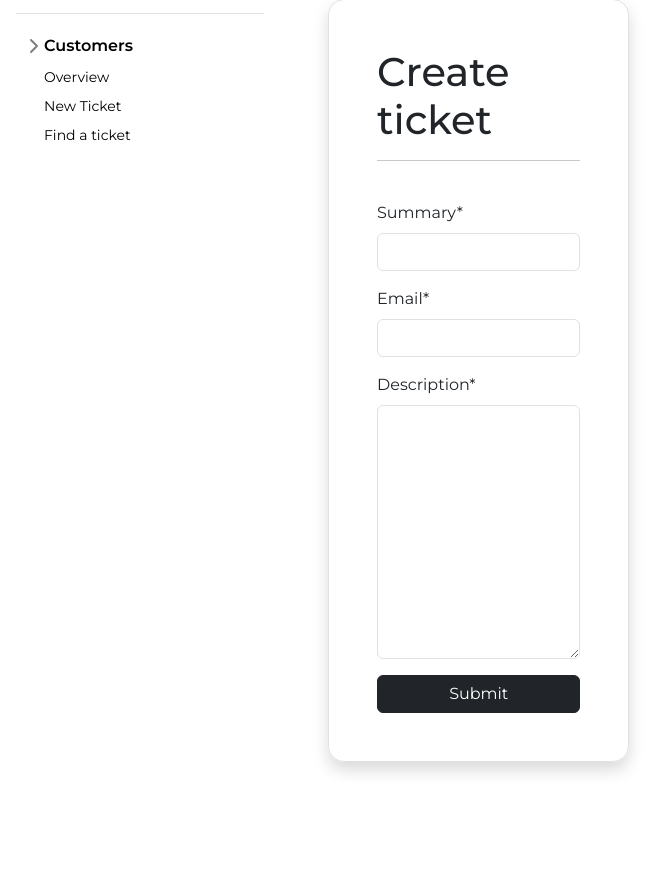
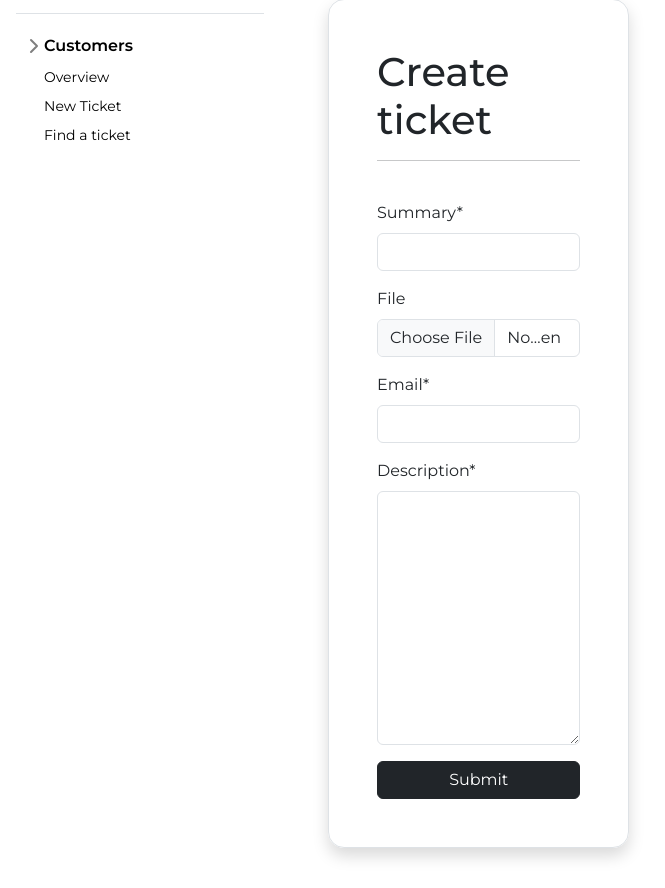
Before and after one commit to swelanauguste/infrastructure-it-unit, a Django app: page / in a window 1280 px wide. Shown: the part 49-937 px from the top of the page, without its empty margins (0-665 px from the left). Before the commit the page ends 907 px from the top, so only its background shows below. Run offline with Django 5.2, Linux system fonts and the light colour scheme; some libraries are stand-ins or nearby versions.

Commit message:
uploading files in tickets

```diff
--- a/app/tickets/forms.py
+++ b/app/tickets/forms.py
@@ -12,8 +12,10 @@ class TicketAssignTechnicianForm(forms.Form):
 
 class TicketCreateForm(forms.Form):
     summary = forms.CharField(max_length=100)
+    file = forms.FileField(required=False, widget=forms.ClearableFileInput())
     email = forms.EmailField(max_length=100)
     description = forms.CharField(widget=forms.Textarea)
+
 
 
 class CommentCreateForm(forms.ModelForm):
--- a/app/tickets/models.py
+++ b/app/tickets/models.py
@@ -22,6 +22,7 @@ class Ticket(models.Model):
     user = models.ForeignKey(Customer, on_delete=models.SET_NULL, null=True)
     summary = models.CharField(max_length=100)
     description = models.TextField(blank=True, null=True)
+    file = models.FileField(upload_to="tickets/", blank=True, null=True)
     assigned_to = models.ForeignKey(
         Technician,
         on_delete=models.SET_NULL,
--- a/app/tickets/views.py
+++ b/app/tickets/views.py
@@ -36,11 +36,13 @@ def assign_technician_view(request, slug):
 
 def create_ticket_view(request):
     if request.method == "POST":
-        form = TicketCreateForm(request.POST)
+        form = TicketCreateForm(request.POST, request.FILES)
         if form.is_valid():
             email = form.cleaned_data["email"]
             summary = form.cleaned_data["summary"]
             description = form.cleaned_data["description"]
+            file = form.cleaned_data["file"]
+            print(file, "file")
 
             try:
                 customer = Customer.objects.get(email=email)
@@ -52,7 +54,7 @@ def create_ticket_view(request):
                 return render(request, "tickets/create_ticket.html", {"form": form})
 
             ticket = Ticket.objects.create(
-                user=customer, summary=summary, description=description
+                user=customer, summary=summary, file=file, description=description
             )
             ticket.save()
             send_ticket_creation_email(ticket, email)
```
Also changed, not shown: app/templates/tickets/ticket_detail.html (+6 -1 lines), app/assets/__init__.py (deleted), app/assets/migrations/0006_remove_monitor_status.py, app/assets/migrations/__init__.py (deleted), app/cf/__init__.py (deleted), app/customers/__init__.py (deleted), app/customers/migrations/__init__.py (deleted), app/technicians/__init__.py (deleted), app/technicians/migrations/__init__.py (deleted), app/tickets/__init__.py (deleted), app/tickets/migrations/0011_ticket_image_alter_ticket_description_and_more.py (added), app/tickets/migrations/0012_rename_image_ticket_file.py (added), app/tickets/migrations/__init__.py (deleted), 1 other file.
